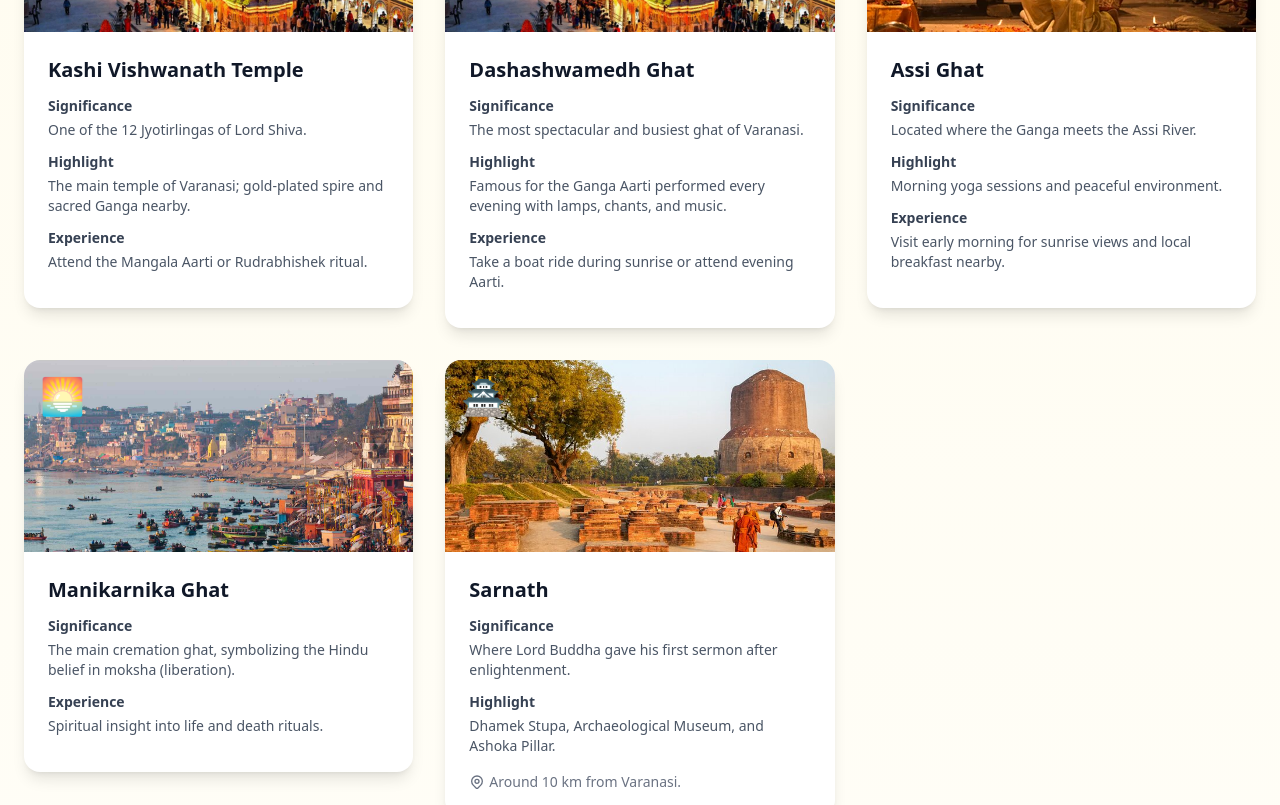
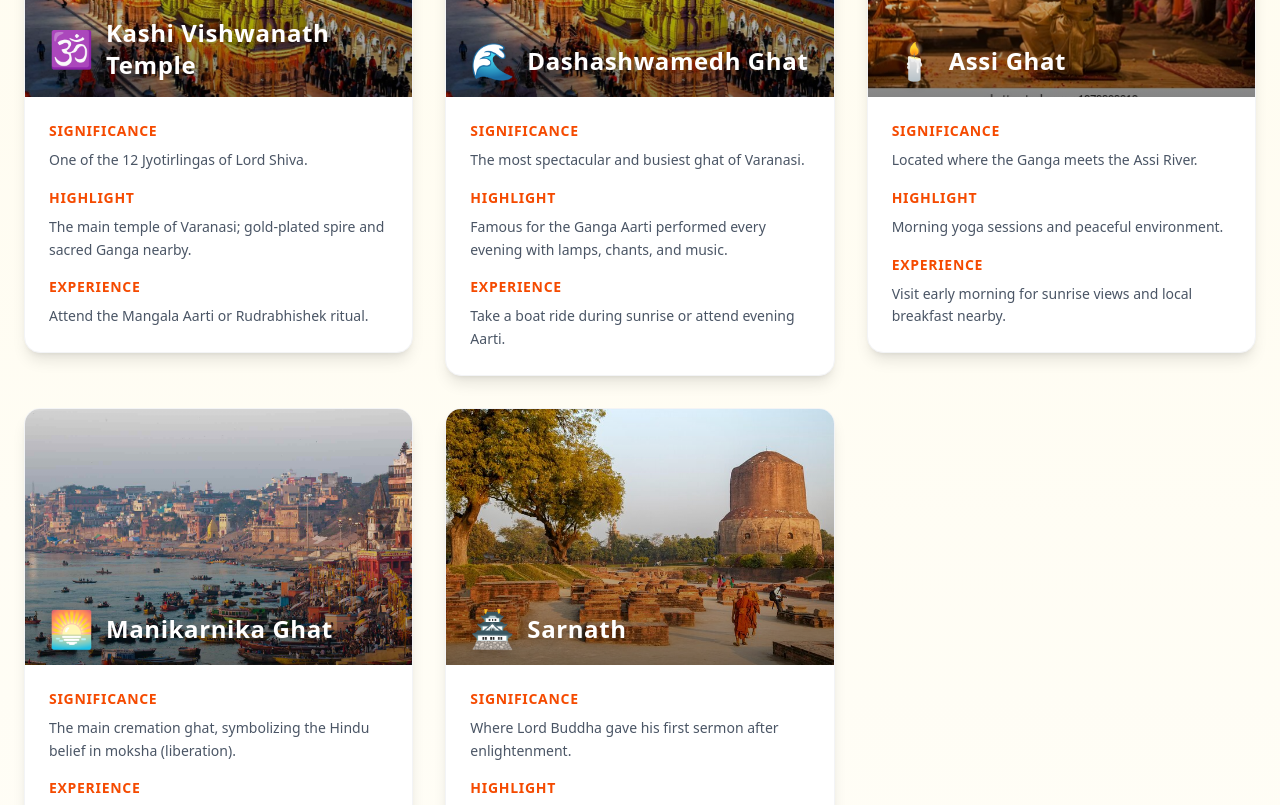
Before and after one commit to Raunik47/Vedic-Tourism, a React (Vite) app: page /attractions in a window 1280 px wide. Shown: the part 1020-1825 px from the top of the page. Built offline with nearby package versions, Linux system fonts and the light colour scheme.

Commit message:
adding carousl to the home page

```diff
--- a/src/components/attractions/AttractionCard.jsx
+++ b/src/components/attractions/AttractionCard.jsx
@@ -4,51 +4,64 @@ import { motion } from 'framer-motion';
 export default function AttractionCard({ attraction }) {
   return (
     <motion.div
-      className="bg-white rounded-2xl overflow-hidden shadow-lg hover:shadow-xl transition-all duration-300"
+      className="bg-white rounded-2xl overflow-hidden shadow-lg hover:shadow-2xl transition-all duration-300 border border-gray-100"
       whileHover={{ y: -8 }}
+      initial={{ opacity: 0 }}
+      animate={{ opacity: 1 }}
+      transition={{ duration: 0.3 }}
     >
-      {/* Image */}
-      <div className="relative h-48 overflow-hidden">
-        <img
+      {/* Image Container with Gradient Overlay */}
+      <div className="relative h-64 overflow-hidden group">
+        <motion.img
           src={attraction.image}
           alt={attraction.title}
-          className="w-full h-full object-cover transform transition-transform duration-500 hover:scale-110"
+          className="w-full h-full object-cover transform transition-transform duration-700 group-hover:scale-110"
+          initial={{ scale: 1.1 }}
+          animate={{ scale: 1 }}
+          transition={{ duration: 0.5 }}
         />
-        <div className="absolute top-4 left-4 text-4xl">
-          {attraction.icon}
+        {/* Gradient Overlay */}
+        <div className="absolute inset-0 bg-gradient-to-t from-black/60 via-black/20 to-transparent opacity-80 transition-opacity duration-300 group-hover:opacity-90" />
+
+        {/* Title and Icon Overlay */}
+        <div className="absolute bottom-0 left-0 right-0 p-6 transform translate-y-2 transition-transform duration-300 group-hover:translate-y-0">
+          <div className="flex items-center gap-3">
+            <span className="text-4xl filter drop-shadow-lg">
+              {attraction.icon}
+            </span>
+            <h3 className="text-2xl font-bold text-white tracking-wide drop-shadow-lg">
+              {attraction.title}
+            </h3>
+          </div>
         </div>
       </div>
 
-      {/* Content */}
-      <div className="p-6">
-        <h3 className="text-xl font-bold text-gray-900 mb-3">
-          {attraction.title}
-        </h3>
-
+      {/* Content with Improved Layout */}
+      <div className="p-6 space-y-4">
         {attraction.significance && (
-          <div className="mb-3">
-            <h4 className="text-sm font-semibold text-gray-700 mb-1">Significance</h4>
-            <p className="text-gray-600 text-sm">{attraction.significance}</p>
+          <div className="space-y-2">
+            <h4 className="text-sm font-semibold text-orange-600 uppercase tracking-wider">Significance</h4>
+            <p className="text-gray-600 text-sm leading-relaxed">{attraction.significance}</p>
           </div>
         )}
 
         {attraction.highlight && (
-          <div className="mb-3">
-            <h4 className="text-sm font-semibold text-gray-700 mb-1">Highlight</h4>
-            <p className="text-gray-600 text-sm">{attraction.highlight}</p>
+          <div className="space-y-2">
+            <h4 className="text-sm font-semibold text-orange-600 uppercase tracking-wider">Highlight</h4>
+            <p className="text-gray-600 text-sm leading-relaxed">{attraction.highlight}</p>
           </div>
         )}
 
         {attraction.experience && (
-          <div className="mb-3">
-            <h4 className="text-sm font-semibold text-gray-700 mb-1">Experience</h4>
-            <p className="text-gray-600 text-sm">{attraction.experience}</p>
+          <div className="space-y-2">
+            <h4 className="text-sm font-semibold text-orange-600 uppercase tracking-wider">Experience</h4>
+            <p className="text-gray-600 text-sm leading-relaxed">{attraction.experience}</p>
           </div>
         )}
 
         {attraction.location && (
-          <div className="mt-4 flex items-center text-sm text-gray-500">
-            <svg className="w-4 h-4 mr-1" fill="none" stroke="currentColor" viewBox="0 0 24 24">
+          <div className="pt-4 flex items-center text-sm text-gray-500 border-t border-gray-100">
+            <svg className="w-4 h-4 mr-2 text-orange-500" fill="none" stroke="currentColor" viewBox="0 0 24 24">
               <path strokeLinecap="round" strokeLinejoin="round" strokeWidth={2} d="M17.657 16.657L13.414 20.9a1.998 1.998 0 01-2.827 0l-4.244-4.243a8 8 0 1111.314 0z" />
               <path strokeLinecap="round" strokeLinejoin="round" strokeWidth={2} d="M15 11a3 3 0 11-6 0 3 3 0 016 0z" />
             </svg>
--- a/src/pages/About.jsx
+++ b/src/pages/About.jsx
@@ -24,7 +24,7 @@ export default function About() {
               Our Sacred Mission
             </h1>
             <p className="text-xl md:text-2xl text-gray-200">
-              Connecting souls to India's spiritual heritage through mindful journeys
+              Connecting Souls to India's spiritual heritage through mindful journeys
             </p>
           </motion.div>
         </div>
```
